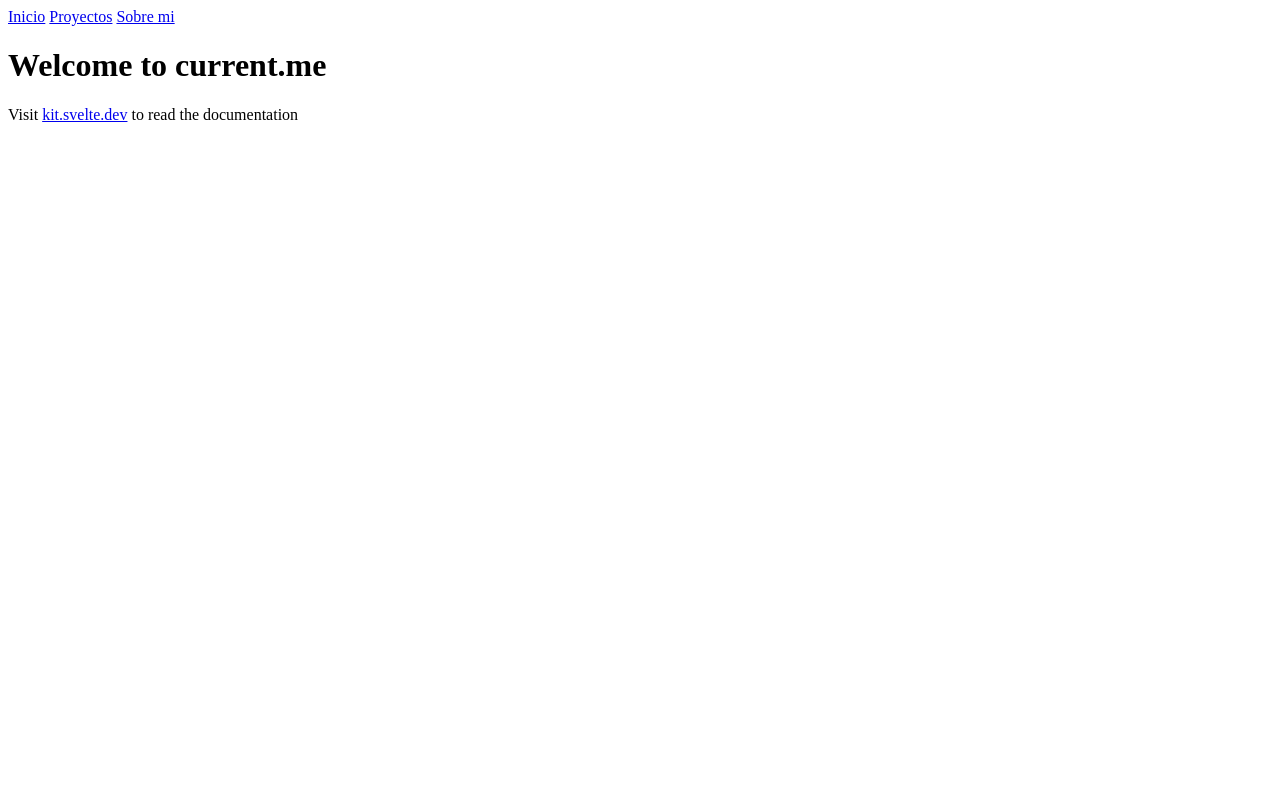
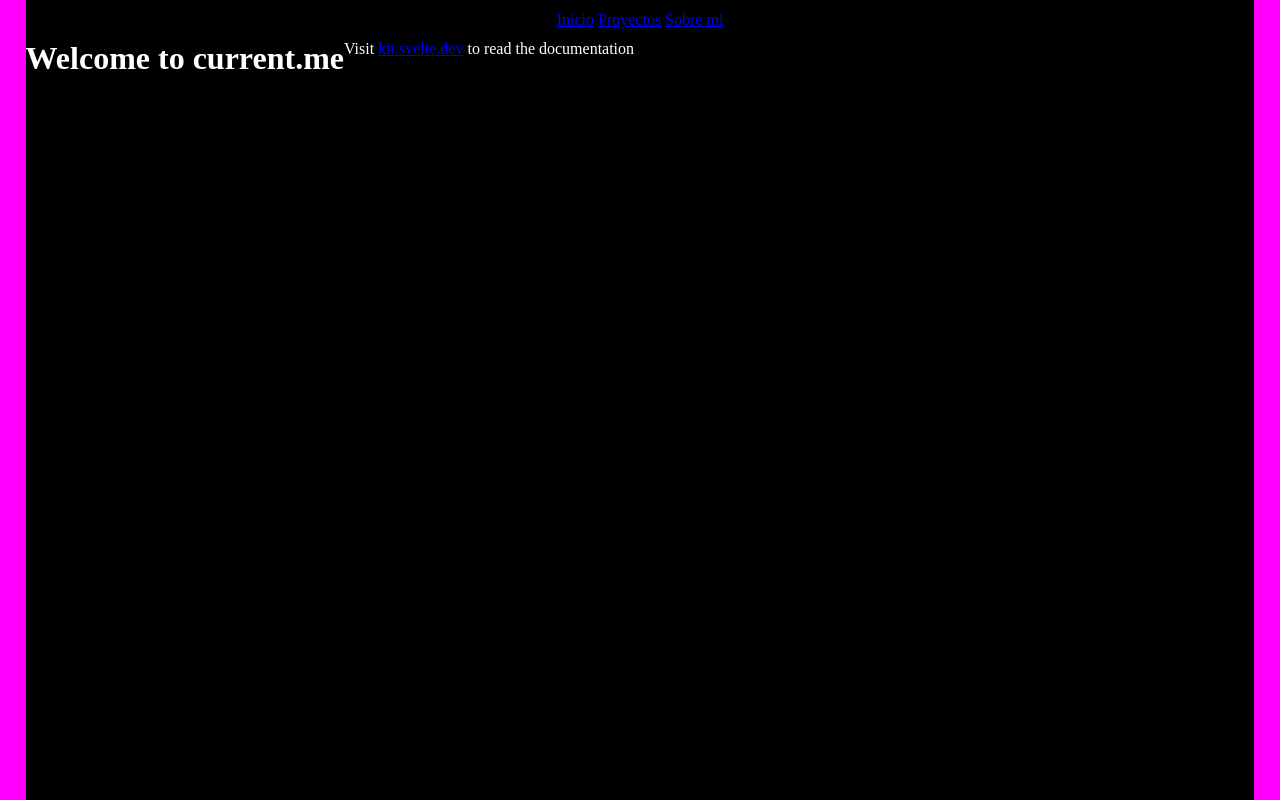
Before and after one commit to mabby1110/Current.me, a SvelteKit app: page / in a window 1280 px wide. Built offline with nearby package versions, Linux system fonts and the light colour scheme; what pocketbase would draw is missing.

Commit message:
Se establecio estilo incial

```diff
--- /dev/null
+++ b/src/lib/main.css
@@ -0,0 +1,16 @@
+* {
+    box-sizing: border-box;
+    margin: 0;
+}
+html, body {
+    --primary-color: rgba(21, 21, 22, 0.786);
+    --secondary-color: rgb(0, 0, 0);
+    --tertiary-color: rgb(70, 73, 75);
+    --accent-color: #500EFE;
+    --text-body: #ffffff;
+
+    background-color: rgb(255, 0, 255);
+    color: var(--text-body);
+    padding: 0 1vw;
+
+}
--- a/src/routes/(app)/+layout.svelte
+++ b/src/routes/(app)/+layout.svelte
@@ -2,5 +2,26 @@
     import Navbar from "$lib/components/Navbar.svelte";
 </script>
 
-<Navbar/>
-<slot/>
+<nav>
+    <Navbar/>
+</nav>
+<main>
+    <slot/>
+</main>
+
+<style>
+    main {
+        background-color: black;
+        height: 95vh;
+        width: 100%;
+        display: flex;
+    }
+    nav {
+        background-color: black;
+        height: 5vh;
+        width: 100%;
+        display: flex;
+        align-items: center;
+        justify-content: center;
+    }
+</style>
--- /dev/null
+++ b/src/routes/+layout.svelte
@@ -0,0 +1,5 @@
+<script lang="ts">
+    import "$lib/main.css";
+</script>
+
+<slot/>
```
